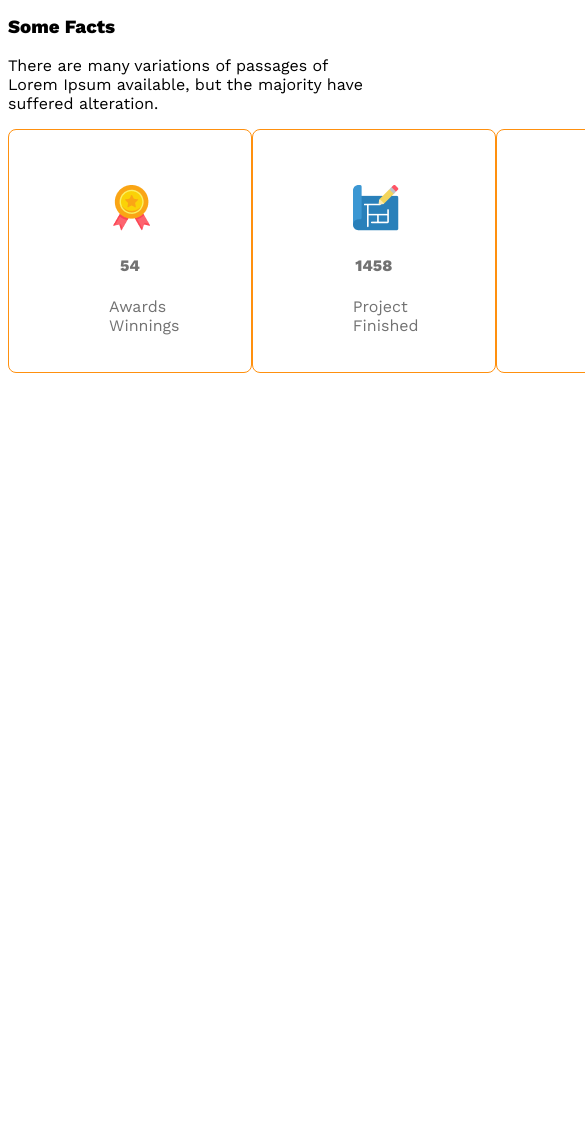
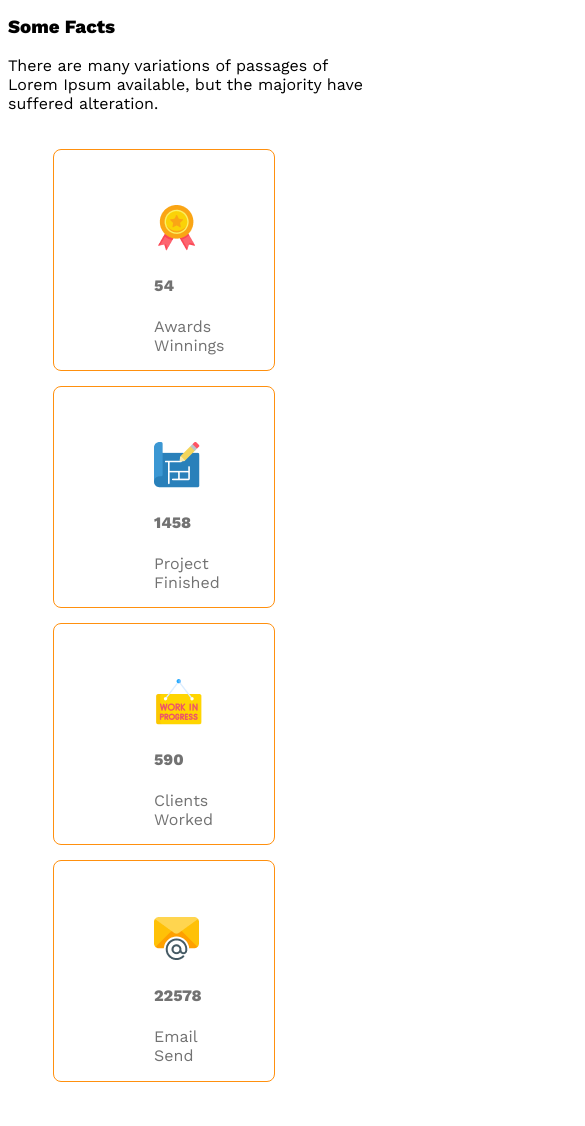
Before and after one commit to rakibahmed17/g3-architects, a plain HTML site: page index.html in a window 390 px wide. Shown: the part 2847-3973 px from the top of the page, 585 px wide, since content can reach past the window. Before the commit the page ends 3243 px from the top, so only its background shows below. Drawn offline with nearby package versions, Linux system fonts and the light colour scheme.

Commit message:
facts section responsive

```diff
--- a/styles/architects.css
+++ b/styles/architects.css
@@ -108,6 +108,31 @@ font-weight: 700;
 font-size: 1rem;
 font-weight: 400;
 }
+
+/* facts section style */
+.card-container{
+  margin-right: 25px;
+  margin-left: 25px;
+  padding: 20px;
+  display: flex;
+  gap: 15px;
+  justify-content: space-around;
+}
+.card-title{
+  text-align: center;
+width: 220px;
+height: 220px;
+border-radius: 8px;
+border: 1px solid #FF900E;
+
+}
+.card-content{
+ color: #727272;
+font-size: 1.5rem
+font-weight: 700;
+ padding: 45px 90px;
+ margin: 10px;
+}
 /* resposive for mobile device */
 
 @media screen and (max-width:576px) {
@@ -116,7 +141,8 @@ font-weight: 400;
     padding: 20px;
   }
   nav,
-  .feature-container{
+  .feature-container,
+  .card-container{
     flex-direction: column;
   }
 
@@ -128,30 +154,12 @@ font-weight: 400;
 /* medium divice resposive */
 @media screen and ( min-width:576px) and (max-width:960px) {
   nav,
-  .feature-container{
+  .feature-container
+{
     flex-direction: column;
   }
   header{
-    padding: 40px;
+    padding: 50px;
   }
 
 }
-.card-container{
-  display: flex;
-  justify-content: space-around;
-}
-.card-title{
-  text-align: center;
-width: 241.831px;
-height: 241.831px;
-border-radius: 8px;
-border: 1px solid #FF900E;
-
-}
-.card-content{
- color: #727272;
-font-size: 1.5rem
-font-weight: 700;
- padding: 45px 90px;
- margin: 10px;
-}
```
